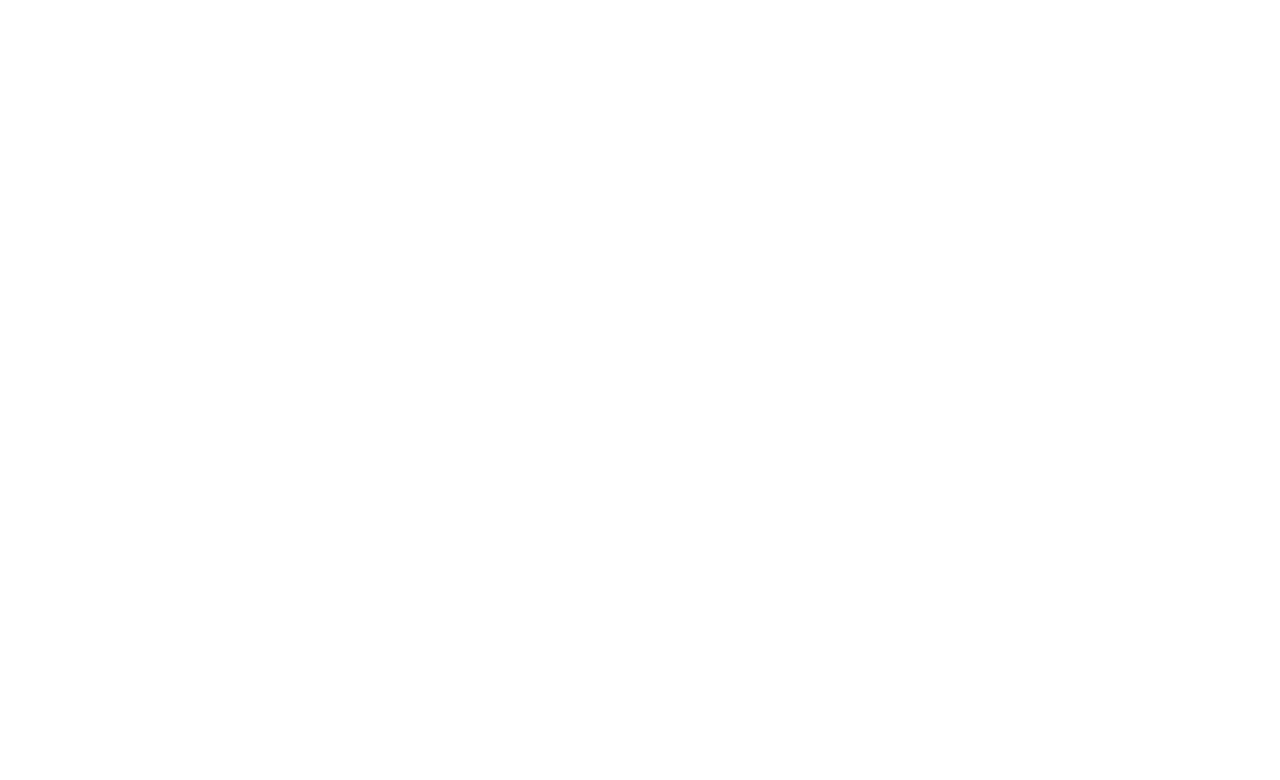
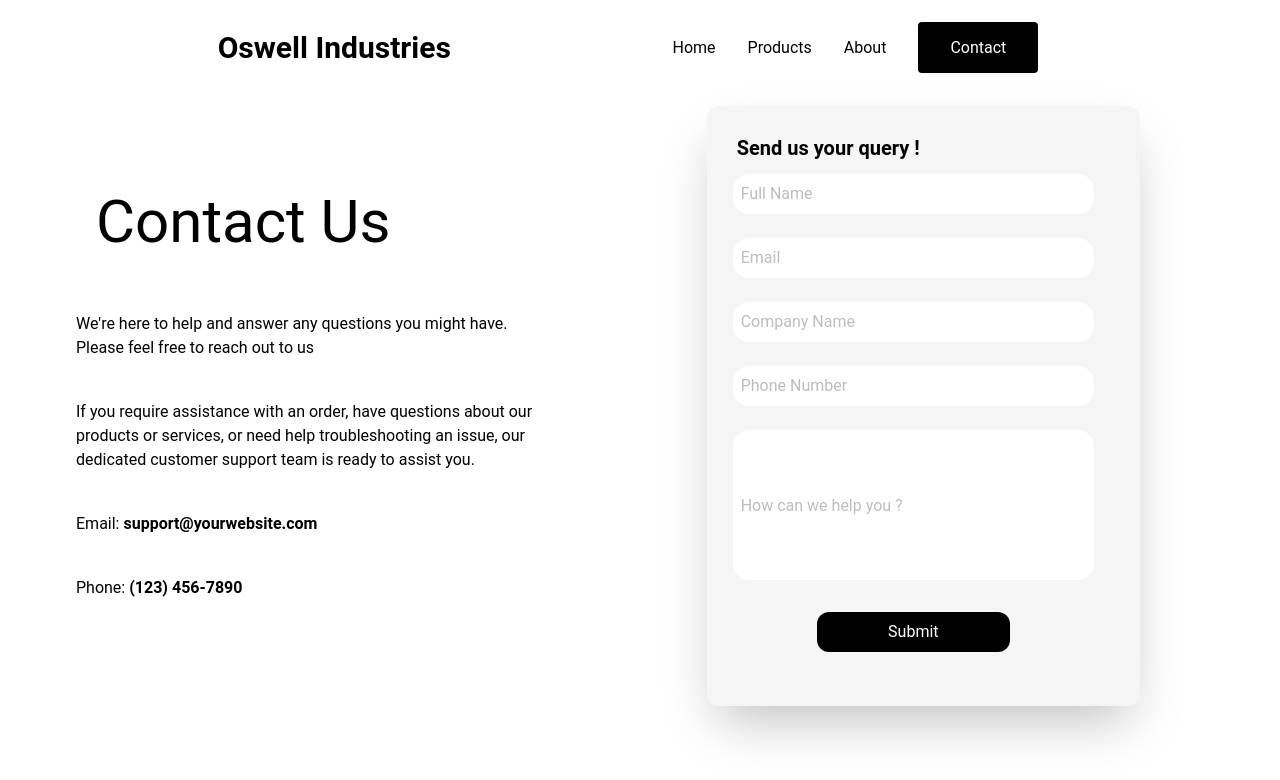
Before and after one commit to governedbyprudence/ecomPortfolio, a React (Vite) app: page /contact in a window 1280 px wide. Before the commit this address had no page. Shown: the top 780 px of the page. Built offline with nearby package versions, Linux system fonts and the light colour scheme.

Commit message:
Added Contact Page

```diff
--- a/src/App.jsx
+++ b/src/App.jsx
@@ -11,6 +11,7 @@ import { QueryClient,QueryClientProvider } from "@tanstack/react-query";
 import SingleProductPage from "./core/routes/singleProduct";
 
 import { ThemeProvider } from "@material-tailwind/react";
+import ContactPage from "./core/routes/contactpage";
 
 export default function App() {
   const queryClient = new QueryClient();
@@ -23,6 +24,7 @@ export default function App() {
       <Route path="/" element={<HomePage/>}></Route>
       <Route path="/products" element={<AllProductPage/>}></Route>
       <Route path="/products/:productId" element={<SingleProductPage/>}></Route>
+      <Route path="/contact" element={<ContactPage/>}></Route>
     </Routes>
    </Router>
    </QueryClientProvider>
--- a/src/core/components/Hero.jsx
+++ b/src/core/components/Hero.jsx
@@ -1,8 +1,10 @@
+import { Link, useNavigate } from "react-router-dom";
 const Hero = () =>{
+    const navigate = useNavigate();
     return (
         <div className="h-[600px] bg-black w-full flex flex-col justify-center items-center">
         <h1 className="text-white font-bold text-3xl lg:text-4xl text-center m-4">Elevate Your Standards:<br/> Unleashing Industry-Grade Excellence</h1>
-        <button className="bg-white text-black rounded p-3 text-sm hover:text-white  hover:bg-gray-900 mt-5">See our Products</button>
+        <button className="bg-white text-black rounded p-3 text-sm hover:text-white  hover:bg-gray-900 mt-5" onClick={()=>navigate("/products")}>See our Products</button>
     </div>
     );
 }
--- a/src/core/components/navbar.jsx
+++ b/src/core/components/navbar.jsx
@@ -11,16 +11,16 @@ export function CustomNavbar() {
         <div className="w-full flex justify-evenly items-center">
         <h1 className="text-3xl font-bold pl-3">Oswell Industries</h1>
         <ul className="hidden md:flex pr-5">
-          <li className="py-4 px-8 h-full w-full rounded bg-black hover:bg-red-300 text-white"><Link to="/">Home</Link></li>
-          <li className="p-4"><Link to="/products">Products</Link></li>
+          <li className="p-4" ><Link className="hover:text-red-300" to="/">Home</Link></li>
+          <li className="p-4"><Link className="hover:text-red-300" to="/products">Products</Link></li>
           <li className="p-4">About</li>
-          <li className="p-4">Contact</li>
+          <li className="p-4"><Link className="py-4 px-8 h-full w-full rounded bg-black hover:bg-red-300 text-white" to="/contact">Contact</Link></li>
         </ul>
         </div>
         <div className="block md:hidden">
           {!openNav?<AiOutlineMenu size={30} onClick={()=>setOpenNav(true)}/>:<AiOutlineClose size={30} onClick={()=>setOpenNav(false)}/>}
         </div>
-        <div className={openNav?"fixed md:hidden left-0 top-0 w-[50%] h-full bg-black text-white ease-in-out duration-500":"fixed hidden"}>
+        <div className={openNav?"fixed md:hidden left-0 top-0 w-[70%] h-full bg-black text-white ease-in-out duration-500":"fixed hidden"}>
         <h1 className="w-full text-2xl font-bold mt-8 ml-8 ">Oswell Industries</h1>
 
         <ul className=" p-[20px]">
--- /dev/null
+++ b/src/core/routes/contactpage.jsx
@@ -0,0 +1,33 @@
+import { CustomNavbar } from "../components/navbar";
+
+const ContactPage = () => {
+    return(
+        <div>
+            <CustomNavbar/>
+            <div className="h-screen w-full flex flex-row justify-center">
+                <div className="w-full p-4 m-10">
+                    <h1 className=" text-6xl p-10">Contact Us</h1>
+                    <p className="p-5">We're here to help and answer any questions you might have.<br/> Please feel free to reach out to us</p>
+                    <p className="p-5">If you require assistance with an order, have questions about our products or services, or need help troubleshooting an issue, our dedicated customer support team is ready to assist you.</p>
+                    <p className="p-5">Email: <span className="font-bold">support@yourwebsite.com</span></p>
+                    <p className="p-5">Phone: <span className="font-bold">(123) 456-7890</span></p>
+                </div>
+                <div className=" w-full px-10">
+                    <div className=" rounded-xl mr-[100px] mt-[10px] pl-[10px] pr-[30px] py-2 bg-gray-100 h-[600px] shadow-2xl">
+                    <h1 className=" text-xl font-bold px-5 pt-5" >Send us your query !</h1>
+                        <form className="flex flex-col">
+                            <input type="text" placeholder="Full Name" className=" bg-blue-grey-100 mx-4 my-3 p-2 rounded-2xl" id="name"></input>
+                            <input type="text" placeholder="Email" className=" bg-blue-grey-100 mx-4 my-3 p-2 rounded-2xl" id="email"></input>
+                            <input type="email" placeholder="Company Name" className=" bg-blue-grey-100 mx-4 my-3 p-2 rounded-2xl" id="company"></input>
+                            <input type="tel"placeholder="Phone Number" className=" bg-blue-grey-100 mx-4 my-3 p-2 rounded-2xl" id="phone"></input>
+                            <input type="text" placeholder="How can we help you ?" className=" text-top bg-blue-grey-100 mx-4 my-3 p-2 h-[150px] rounded-2xl" id="query"></input>
+                            <input type="submit" className="bg-black rounded-xl p-2 mx-[100px] my-5 text-white" placeholder="Submit"/>
+                        </form>
+                    </div>
+                </div>
+            </div>
+        </div>
+    )
+}
+
+export default ContactPage;
--- a/src/index.css
+++ b/src/index.css
@@ -1,3 +1,8 @@
 @tailwind base;
 @tailwind components;
 @tailwind utilities;
+
+input::placeholder{
+    text-align: left;
+    vertical-align: top;
+}
```
